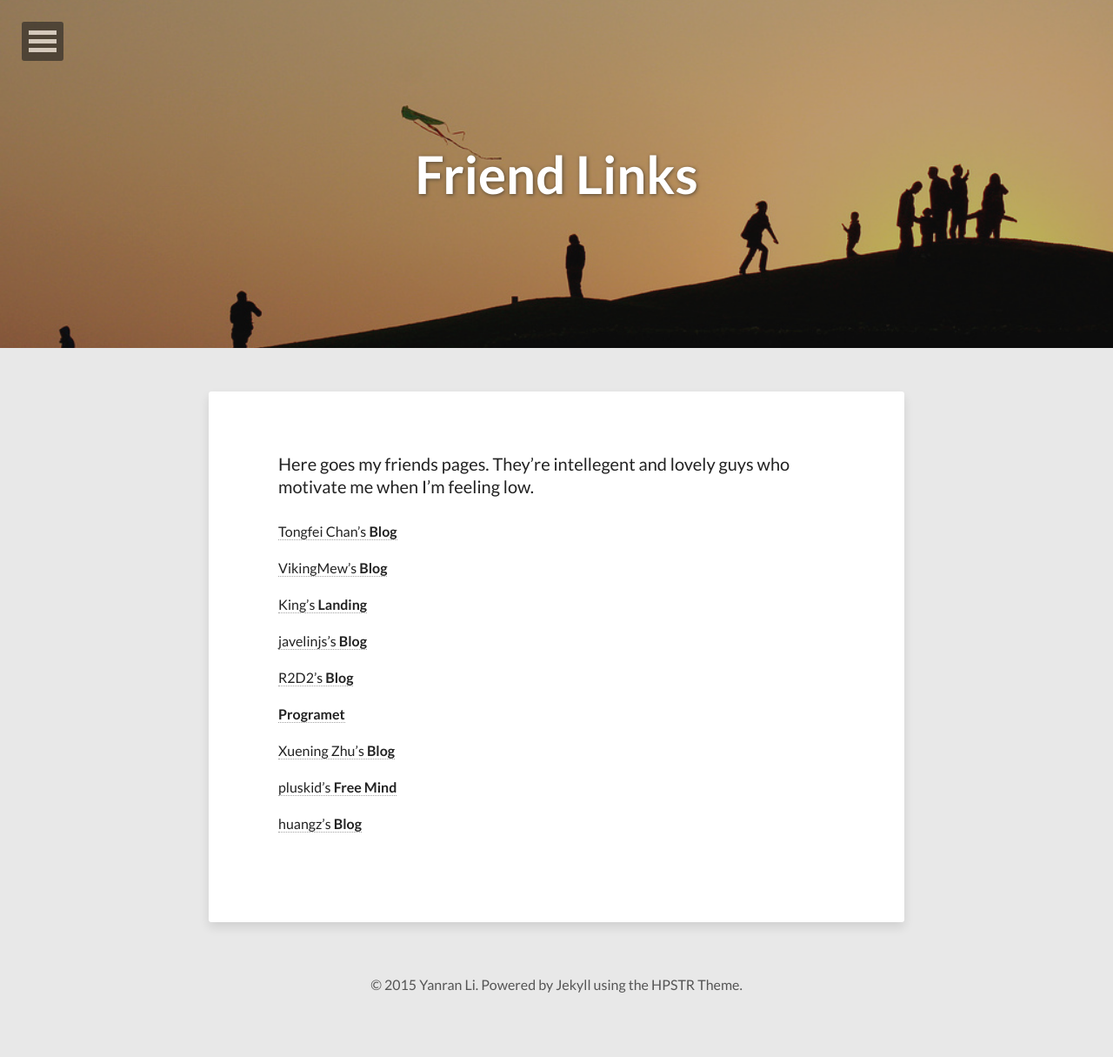
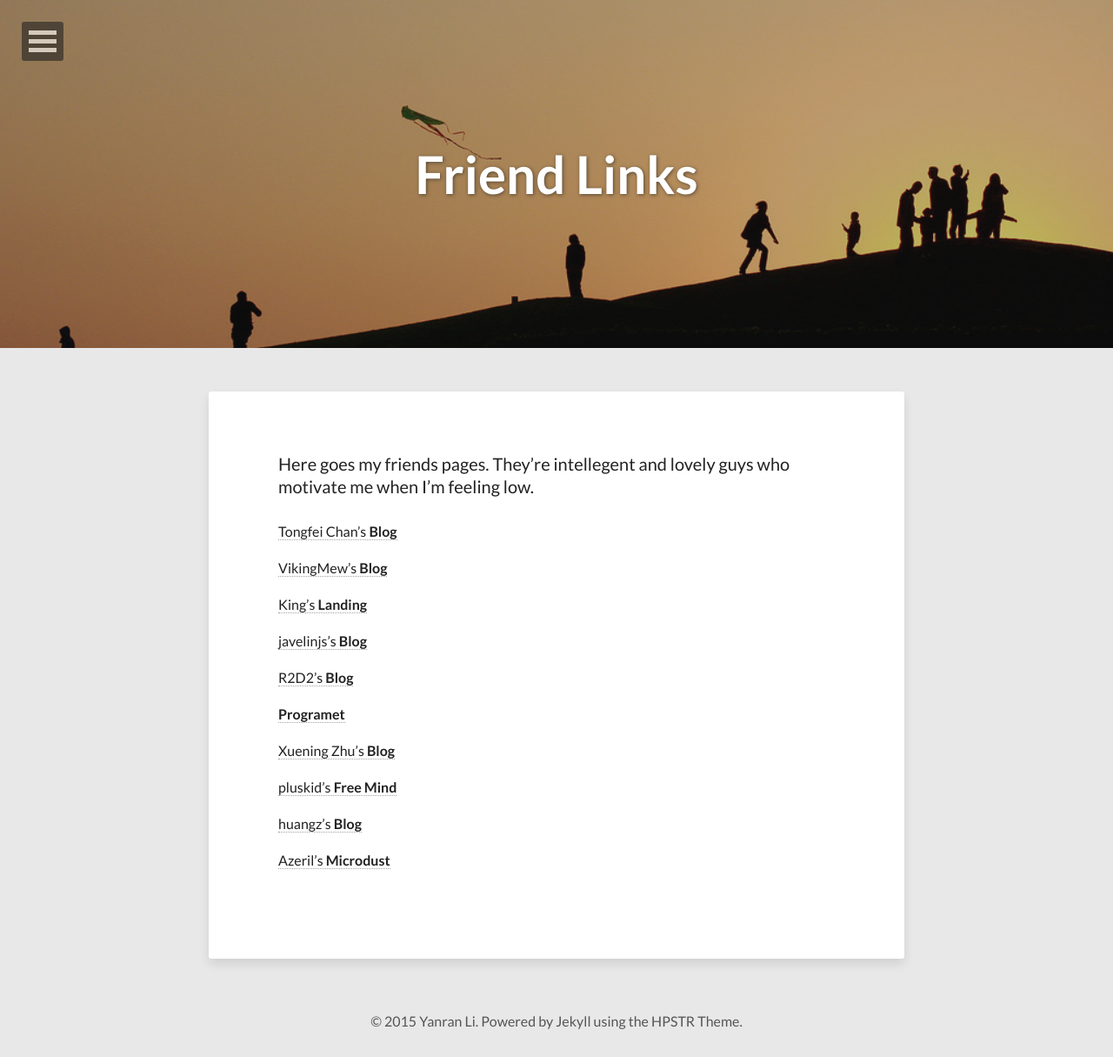
Before and after one commit to niangaotuantuan/niangaotuantuan.github.io, a Jekyll site: the page built from friends.md, in a window 1280 px wide. Shown: the whole page at 87% size. Built offline with Jekyll 4.4.1, drawn with Linux system fonts in a browser that asks for light colours; nearby versions of some CDN libraries; before the commit the page ends 1173 px from its top, so only the background shows below that.

Commit message:
update friends list
add Az.

```diff
--- a/friends.md
+++ b/friends.md
@@ -27,3 +27,5 @@ Here goes my friends pages. They're intellegent and lovely guys who motivate me
 [pluskid's **Free Mind**](http://freemind.pluskid.org/)
 
 [huangz's **Blog**](http://blog.huangz.me/index.html)
+
+[Azeril's **Microdust**](http://azeril.me/)
```
